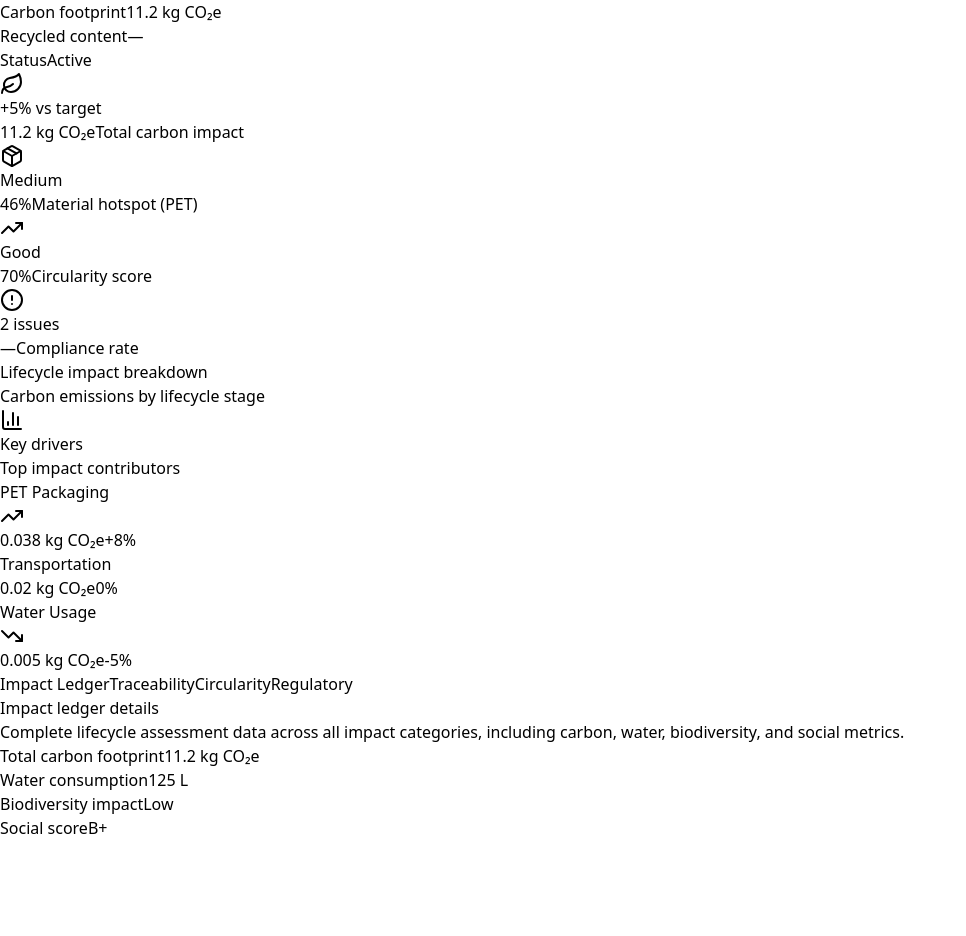
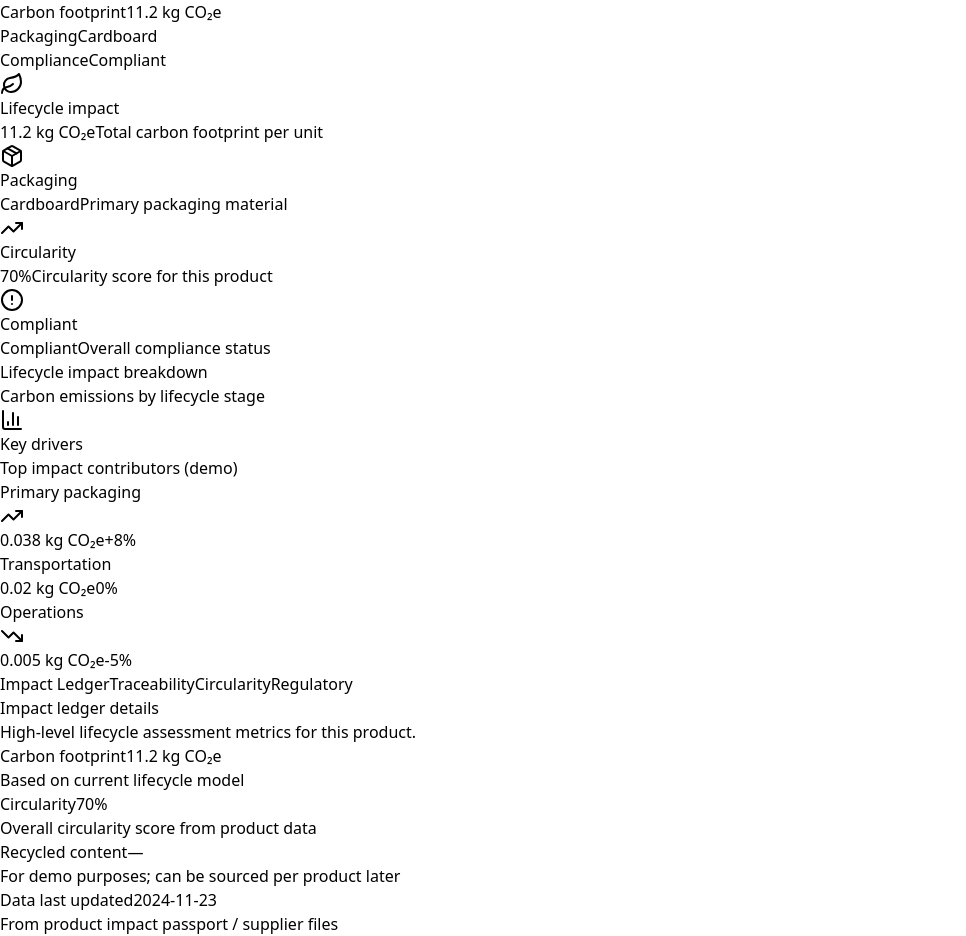
Before and after one commit to forkymadspoon/qode-plus, a React (Vite) app: page /products/5012345678906 in a window 1280 px wide. Shown: the part 644-1580 px from the top of the page, without its empty margins (0-966 px from the left). Before the commit the page ends 1484 px from the top, so only its background shows below. Built offline with nearby package versions, Linux system fonts and the light colour scheme.

Commit message:
feat(product-detail): use real product metrics and add Product Passport CTA

```diff
--- a/src/pages/ProductDetailPage.tsx
+++ b/src/pages/ProductDetailPage.tsx
@@ -1,5 +1,5 @@
 import React from "react";
-import { useParams } from "react-router-dom";
+import { useParams, Link } from "react-router-dom";
 import {
   Package,
   BarChart3,
@@ -13,12 +13,7 @@ import {
 import { Badge } from "../ui/badge";
 import { Button } from "../ui/button";
 import { Card } from "../ui/card";
-import {
-  Tabs,
-  TabsContent,
-  TabsList,
-  TabsTrigger,
-} from "../ui/tabs";
+import { Tabs, TabsContent, TabsList, TabsTrigger } from "../ui/tabs";
 import {
   ResponsiveContainer,
   BarChart,
@@ -28,11 +23,11 @@ import {
   Tooltip,
   CartesianGrid,
 } from "recharts";
-import { products } from "../data/products";
-import type { Product } from "../data/products";
+import { products, type Product } from "../data/products";
 import { ImageWithFallback } from "../figma/ImageWithFallback";
 import { AIAssistantDrawer } from "../components/AIAssistantDrawer";
 
+// --- Demo lifecycle data (shared across all products for now) ---
 const lifecycleData = [
   { stage: "Raw Materials", impact: 0.04 },
   { stage: "Production", impact: 0.01 },
@@ -43,7 +38,7 @@ const lifecycleData = [
 
 const keyDrivers = [
   {
-    name: "PET Packaging",
+    name: "Primary packaging",
     impact: 0.038,
     trend: "up" as const,
     change: "+8%",
@@ -57,7 +52,7 @@ const keyDrivers = [
     severity: "medium" as const,
   },
   {
-    name: "Water Usage",
+    name: "Operations",
     impact: 0.005,
     trend: "down" as const,
     change: "-5%",
@@ -73,13 +68,14 @@ function mapCategoryToAI(product: Product | undefined): "fmcg" | "bcrs" | "beaut
   return "fmcg";
 }
 
+// The GTIN we use for the Dasani demo (from your Products data)
+const DASANI_GTIN = "0049000082055";
+
 export default function ProductDetailPage() {
   const { gtin } = useParams<{ gtin: string }>();
   const [drawerOpen, setDrawerOpen] = React.useState(false);
 
-  const product =
-    products.find((p) => p.gtin === gtin) ??
-    products.find((p) => p.gtin === "00049000082055"); // fallback to Dasani demo
+  const product = products.find((p) => p.gtin === gtin);
 
   if (!product) {
     return (
@@ -89,23 +85,28 @@ export default function ProductDetailPage() {
             Product not found
           </h1>
           <p className="text-sm text-[#6B7280]">
-            We couldn’t find a product for GTIN <span className="font-mono">{gtin}</span>.
+            We couldn’t find a product for GTIN{" "}
+            <span className="font-mono">{gtin}</span>. Go back to the Products
+            list and select another item.
           </p>
         </div>
       </div>
     );
   }
 
-  const isDasani =
-    product.name.toLowerCase().includes("dasani") ||
-    product.gtin === "00049000082055";
+  const aiCategory = mapCategoryToAI(product);
+  const isDasani = product.gtin === DASANI_GTIN;
 
-  // Values shown in the header cards – special values for Dasani, generic for others
-  const carbonFootprint = isDasani ? "8.3 kg CO₂e" : product.carbonFootprint;
+  // Use REAL product data wherever possible
+  const carbonFootprint = product.carbonFootprint; // e.g. "4.1 kg CO₂e" or "8.2 kg CO₂e"
+  const circularityScore = product.circularity; // e.g. "85%"
+  const complianceStatus = product.compliance; // enum from data
+  const packagingType = product.packagingType; // e.g. "PET", "Glass"
+
+  // For now, recycledContent & recoveryRate are generic/demo values
+  // You can later move these into products.ts if you have them.
   const recycledContent = isDasani ? "30%" : "—";
-  const circularityScore = isDasani ? "85%" : product.circularity ?? "—";
-  const complianceRate = isDasani ? "92%" : "—";
-  const aiCategory = mapCategoryToAI(product);
+  const recoveryRate = isDasani ? "78%" : "—";
 
   return (
     <>
@@ -113,11 +114,14 @@ export default function ProductDetailPage() {
         <div className="max-w-7xl mx-auto px-4 lg:px-8 py-6 lg:py-8">
           {/* Breadcrumb */}
           <div className="flex items-center gap-2 text-sm text-[#6B7280] mb-6">
-            <span className="hover:text-[#05466C] cursor-pointer">Products</span>
+            <Link
+              to="/products"
+              className="hover:text-[#05466C] hover:underline"
+            >
+              Products
+            </Link>
             <span>/</span>
-            <span className="text-[#111827] truncate">
-              {product.name}
-            </span>
+            <span className="text-[#111827] truncate">{product.name}</span>
           </div>
 
           {/* Product Header */}
@@ -152,11 +156,28 @@ export default function ProductDetailPage() {
                     </div>
                   </div>
 
-                  <div className="flex items-center gap-3 flex-wrap">
+                  <div className="flex flex-col items-stretch gap-2 sm:flex-row sm:items-center sm:gap-3 flex-wrap justify-end">
+                    {/* Passport CTA – only for Dasani demo */}
+                    {isDasani && (
+                      <Link to="/product-passport/dasani-600ml">
+                        <Button
+                          variant="outline"
+                          className="border-[#05466C] text-[#05466C] hover:bg-[#EFF6FF] text-sm"
+                        >
+                          View Product Passport
+                        </Button>
+                      </Link>
+                    )}
+
                     <Badge className="bg-[#10B981]/10 text-[#10B981] border border-[#10B981]/20 rounded-full px-4 py-2 text-sm flex items-center gap-2">
                       <Shield className="w-4 h-4" />
-                      Verified
+                      {complianceStatus === "Compliant"
+                        ? "Compliant"
+                        : complianceStatus === "Missing Data"
+                        ? "Missing data"
+                        : "Check issues"}
                     </Badge>
+
                     <Button
                       onClick={() => setDrawerOpen(true)}
                       className="bg-gradient-to-r from-[#05466C] to-[#003C65] text-white hover:opacity-90 shadow-lg transition-all hover:shadow-xl text-sm"
@@ -167,7 +188,7 @@ export default function ProductDetailPage() {
                   </div>
                 </div>
 
-                {/* Quick stats row */}
+                {/* Quick stats row – now all from product data */}
                 <div className="grid grid-cols-2 md:grid-cols-4 gap-4">
                   <div className="flex flex-col gap-1">
                     <span className="text-xs text-[#6B7280]">Impact score</span>
@@ -176,21 +197,23 @@ export default function ProductDetailPage() {
                     </span>
                   </div>
                   <div className="flex flex-col gap-1">
-                    <span className="text-xs text-[#6B7280]">Carbon footprint</span>
+                    <span className="text-xs text-[#6B7280]">
+                      Carbon footprint
+                    </span>
                     <span className="text-xl font-medium text-[#111827]">
                       {carbonFootprint}
                     </span>
                   </div>
                   <div className="flex flex-col gap-1">
-                    <span className="text-xs text-[#6B7280]">Recycled content</span>
+                    <span className="text-xs text-[#6B7280]">Packaging</span>
                     <span className="text-xl font-medium text-[#F0B82E]">
-                      {recycledContent}
+                      {packagingType}
                     </span>
                   </div>
                   <div className="flex flex-col gap-1">
-                    <span className="text-xs text-[#6B7280]">Status</span>
-                    <span className="text-xl font-medium text-[#10B981]">
-                      Active
+                    <span className="text-xs text-[#6B7280]">Compliance</span>
+                    <span className="text-xl font-medium text-[#111827]">
+                      {complianceStatus}
                     </span>
                   </div>
                 </div>
@@ -198,15 +221,15 @@ export default function ProductDetailPage() {
             </div>
           </div>
 
-          {/* Summary cards */}
+          {/* Summary cards (using product data where possible) */}
           <div className="grid grid-cols-1 md:grid-cols-2 lg:grid-cols-4 gap-6 mb-8">
             <Card className="p-6 bg-white border border-[#E5E7EB] rounded-xl hover:shadow-lg transition-shadow">
               <div className="flex items-center justify-between mb-4">
-                <div className="w-12 h-12 rounded-lg bg-[#05466C]/10 flex items-center justify-center">
+                <div className="w-12 h-12 rounded-lg bg-[#EFF6FF] flex items-center justify-center">
                   <Leaf className="w-6 h-6 text-[#05466C]" />
                 </div>
                 <Badge className="bg-[#10B981]/10 text-[#10B981] rounded-full px-3 py-1 text-xs">
-                  +5% vs target
+                  Lifecycle impact
                 </Badge>
               </div>
               <div className="flex flex-col gap-1">
@@ -214,24 +237,26 @@ export default function ProductDetailPage() {
                   {carbonFootprint}
                 </span>
                 <span className="text-sm text-[#6B7280]">
-                  Total carbon impact
+                  Total carbon footprint per unit
                 </span>
               </div>
             </Card>
 
             <Card className="p-6 bg-white border border-[#E5E7EB] rounded-xl hover:shadow-lg transition-shadow">
               <div className="flex items-center justify-between mb-4">
-                <div className="w-12 h-12 rounded-lg bg-[#F0B82E]/10 flex items-center justify-center">
-                  <Package className="w-6 h-6 text-[#F0B82E]" />
+                <div className="w-12 h-12 rounded-lg bg-[#FEF3C7] flex items-center justify-center">
+                  <Package className="w-6 h-6 text-[#F59E0B]" />
                 </div>
                 <Badge className="bg-[#F0B82E]/10 text-[#F0B82E] rounded-full px-3 py-1 text-xs">
-                  Medium
+                  Packaging
                 </Badge>
               </div>
               <div className="flex flex-col gap-1">
-                <span className="text-2xl font-medium text-[#111827]">46%</span>
+                <span className="text-2xl font-medium text-[#111827]">
+                  {packagingType}
+                </span>
                 <span className="text-sm text-[#6B7280]">
-                  Material hotspot (PET)
+                  Primary packaging material
                 </span>
               </div>
             </Card>
@@ -242,34 +267,42 @@ export default function ProductDetailPage() {
                   <TrendingUp className="w-6 h-6 text-[#10B981]" />
                 </div>
                 <Badge className="bg-[#10B981]/10 text-[#10B981] rounded-full px-3 py-1 text-xs">
-                  Good
+                  Circularity
                 </Badge>
               </div>
               <div className="flex flex-col gap-1">
                 <span className="text-2xl font-medium text-[#111827]">
-                  {circularityScore}
+                  {circularityScore || "—"}
                 </span>
                 <span className="text-sm text-[#6B7280]">
-                  Circularity score
+                  Circularity score for this product
                 </span>
               </div>
             </Card>
 
             <Card className="p-6 bg-white border border-[#E5E7EB] rounded-xl hover:shadow-lg transition-shadow">
               <div className="flex items-center justify-between mb-4">
-                <div className="w-12 h-12 rounded-lg bg-[#EB121E]/10 flex items-center justify-center">
+                <div className="w-12 h-12 rounded-lg bg-[#FEE2E2] flex items-center justify-center">
                   <AlertCircle className="w-6 h-6 text-[#EB121E]" />
                 </div>
-                <Badge className="bg-[#EB121E]/10 text-[#EB121E] rounded-full px-3 py-1 text-xs">
-                  2 issues
+                <Badge
+                  className={`rounded-full px-3 py-1 text-xs ${
+                    complianceStatus === "Compliant"
+                      ? "bg-[#10B981]/10 text-[#10B981]"
+                      : complianceStatus === "Missing Data"
+                      ? "bg-[#F0B82E]/10 text-[#F0B82E]"
+                      : "bg-[#EB121E]/10 text-[#EB121E]"
+                  }`}
+                >
+                  {complianceStatus}
                 </Badge>
               </div>
               <div className="flex flex-col gap-1">
                 <span className="text-2xl font-medium text-[#111827]">
-                  {complianceRate}
+                  {complianceStatus}
                 </span>
                 <span className="text-sm text-[#6B7280]">
-                  Compliance rate
+                  Overall compliance status
                 </span>
               </div>
             </Card>
@@ -337,7 +370,7 @@ export default function ProductDetailPage() {
                     Key drivers
                   </h3>
                   <p className="text-sm text-[#6B7280]">
-                    Top impact contributors
+                    Top impact contributors (demo)
                   </p>
                 </div>
               </div>
@@ -410,57 +443,72 @@ export default function ProductDetailPage() {
               </TabsTrigger>
             </TabsList>
 
+            {/* Impact tab */}
             <TabsContent value="impact">
               <Card className="p-6 bg-white border border-[#E5E7EB] rounded-xl">
                 <h3 className="text-[#05466C] mb-4">Impact ledger details</h3>
                 <p className="text-[#6B7280] mb-6">
-                  Complete lifecycle assessment data across all impact categories, including
-                  carbon, water, biodiversity, and social metrics.
+                  High-level lifecycle assessment metrics for this product.
                 </p>
 
                 <div className="grid grid-cols-1 md:grid-cols-2 gap-4">
                   <div className="p-4 bg-[#F9FAFB] rounded-lg border border-[#E5E7EB]">
                     <span className="text-sm text-[#6B7280] block mb-2">
-                      Total carbon footprint
+                      Carbon footprint
                     </span>
                     <span className="text-2xl font-medium text-[#111827]">
                       {carbonFootprint}
                     </span>
+                    <p className="text-xs text-[#6B7280] mt-2">
+                      Based on current lifecycle model
+                    </p>
                   </div>
+
                   <div className="p-4 bg-[#F9FAFB] rounded-lg border border-[#E5E7EB]">
                     <span className="text-sm text-[#6B7280] block mb-2">
-                      Water consumption
+                      Circularity
                     </span>
                     <span className="text-2xl font-medium text-[#111827]">
-                      125 L
+                      {circularityScore || "—"}
                     </span>
+                    <p className="text-xs text-[#6B7280] mt-2">
+                      Overall circularity score from product data
+                    </p>
                   </div>
+
                   <div className="p-4 bg-[#F9FAFB] rounded-lg border border-[#E5E7EB]">
                     <span className="text-sm text-[#6B7280] block mb-2">
-                      Biodiversity impact
+                      Recycled content
                     </span>
                     <span className="text-2xl font-medium text-[#111827]">
-                      Low
+                      {recycledContent}
                     </span>
+                    <p className="text-xs text-[#6B7280] mt-2">
+                      For demo purposes; can be sourced per product later
+                    </p>
                   </div>
+
                   <div className="p-4 bg-[#F9FAFB] rounded-lg border border-[#E5E7EB]">
                     <span className="text-sm text-[#6B7280] block mb-2">
-                      Social score
+                      Data last updated
                     </span>
                     <span className="text-2xl font-medium text-[#111827]">
-                      B+
+                      {product.updated}
                     </span>
+                    <p className="text-xs text-[#6B7280] mt-2">
+                      From product impact passport / supplier files
+                    </p>
                   </div>
                 </div>
               </Card>
             </TabsContent>
 
+            {/* Traceability tab */}
             <TabsContent value="traceability">
               <Card className="p-6 bg-white border border-[#E5E7EB] rounded-xl">
                 <h3 className="text-[#05466C] mb-4">Supply chain traceability</h3>
                 <p className="text-[#6B7280] mb-6">
-                  Track this product&apos;s journey from raw materials to finished goods across
-                  all suppliers and facilities.
+                  Example traceability journey — you can plug in real supplier data later.
                 </p>
 
                 <div className="space-y-4">
@@ -473,7 +521,7 @@ export default function ProductDetailPage() {
                         Raw materials sourcing
                       </h4>
                       <p className="text-sm text-[#6B7280]">
-                        PET resin from Supplier A (Malaysia)
+                        Primary materials from regional supplier hub
                       </p>
                     </div>
                   </div>
@@ -487,7 +535,7 @@ export default function ProductDetailPage() {
                         Production facility
                       </h4>
                       <p className="text-sm text-[#6B7280]">
-                        Manufacturing Plant B (Thailand)
+                        Bottling and primary packaging at manufacturing plant
                       </p>
                     </div>
                   </div>
@@ -501,7 +549,7 @@ export default function ProductDetailPage() {
                         Distribution
                       </h4>
                       <p className="text-sm text-[#6B7280]">
-                        Regional distribution centre (Singapore)
+                        Regional distribution centre and retailer warehouses
                       </p>
                     </div>
                   </div>
@@ -509,24 +557,25 @@ export default function ProductDetailPage() {
               </Card>
             </TabsContent>
 
+            {/* Circularity tab */}
             <TabsContent value="circularity">
               <Card className="p-6 bg-white border border-[#E5E7EB] rounded-xl">
                 <h3 className="text-[#05466C] mb-4">Circularity assessment</h3>
                 <p className="text-[#6B7280] mb-6">
-                  Analysis of recyclability, recycled content, and end-of-life scenarios for this
-                  product.
+                  How recyclable this product is and how much material is expected to be
+                  recovered.
                 </p>
 
                 <div className="grid grid-cols-1 md:grid-cols-3 gap-4">
                   <div className="p-4 bg-[#10B981]/5 rounded-lg border border-[#10B981]/20">
                     <span className="text-sm text-[#6B7280] block mb-2">
-                      Recyclability
+                      Circularity score
                     </span>
                     <span className="text-2xl font-medium text-[#10B981]">
-                      95%
+                      {circularityScore || "—"}
                     </span>
                     <p className="text-xs text-[#6B7280] mt-2">
-                      PET bottle fully recyclable
+                      From product-level declaration
                     </p>
                   </div>
                   <div className="p-4 bg-[#F0B82E]/5 rounded-lg border border-[#F0B82E]/20">
@@ -537,30 +586,31 @@ export default function ProductDetailPage() {
                       {recycledContent}
                     </span>
                     <p className="text-xs text-[#6B7280] mt-2">
-                      rPET in packaging
+                      Estimated % of recycled inputs
                     </p>
                   </div>
                   <div className="p-4 bg-[#05466C]/5 rounded-lg border border-[#05466C]/20">
                     <span className="text-sm text-[#6B7280] block mb-2">
-                      Recovery rate
+                      Recovery rate (demo)
                     </span>
                     <span className="text-2xl font-medium text-[#05466C]">
-                      78%
+                      {recoveryRate}
                     </span>
                     <p className="text-xs text-[#6B7280] mt-2">
-                      Estimated collection rate
+                      Expected collection / recycling rate
                     </p>
                   </div>
                 </div>
               </Card>
             </TabsContent>
 
+            {/* Regulatory tab */}
             <TabsContent value="regulatory">
               <Card className="p-6 bg-white border border-[#E5E7EB] rounded-xl">
                 <h3 className="text-[#05466C] mb-4">Regulatory compliance</h3>
                 <p className="text-[#6B7280] mb-6">
-                  Compliance status across EU DPP, ESPR, CBAM, and other sustainability
-                  regulations.
+                  High-level view of regulatory alignment for this product. You can plug
+                  in real checks later.
                 </p>
 
                 <div className="space-y-3">
@@ -571,11 +621,11 @@ export default function ProductDetailPage() {
                         <h4 className="font-medium text-[#111827]">
                           EU Digital Product Passport
                         </h4>
-                        <p className="text-sm text-[#6B7280]">Compliant</p>
+                        <p className="text-sm text-[#6B7280]">Structure ready</p>
                       </div>
                     </div>
                     <Badge className="bg-[#10B981]/10 text-[#10B981] rounded-full px-3 py-1 text-xs">
-                      ✓ Verified
+                      Demo-ready
                     </Badge>
                   </div>
 
@@ -584,28 +634,15 @@ export default function ProductDetailPage() {
                       <div className="w-2 h-2 rounded-full bg-[#F0B82E]" />
                       <div>
                         <h4 className="font-medium text-[#111827]">
-                          CBAM (Carbon Border Adjustment)
+                          Local packaging regulations
                         </h4>
-                        <p className="text-sm text-[#6B7280]">Pending review</p>
+                        <p className="text-sm text-[#6B7280]">
+                          Status: {complianceStatus}
+                        </p>
                       </div>
                     </div>
                     <Badge className="bg-[#F0B82E]/10 text-[#F0B82E] rounded-full px-3 py-1 text-xs">
-                      In progress
-                    </Badge>
-                  </div>
-
-                  <div className="flex items-center justify-between p-4 bg-[#F9FAFB] rounded-lg border border-[#E5E7EB]">
-                    <div className="flex items-center gap-3">
-                      <div className="w-2 h-2 rounded-full bg-[#10B981]" />
-                      <div>
-                        <h4 className="font-medium text-[#111827]">
-                          ESPR (Ecodesign Regulation)
-                        </h4>
-                        <p className="text-sm text-[#6B7280]">Compliant</p>
-                      </div>
-                    </div>
-                    <Badge className="bg-[#10B981]/10 text-[#10B981] rounded-full px-3 py-1 text-xs">
-                      ✓ Verified
+                      Summary
                     </Badge>
                   </div>
                 </div>
```
